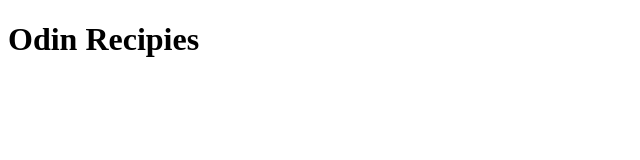
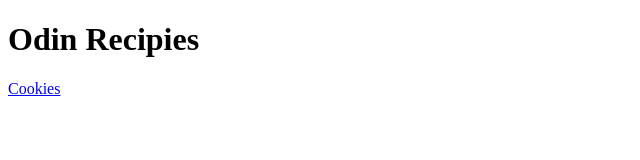
Before and after one commit to warrenklug21/odin-recipes, a plain HTML site: page index.html in a window 1280 px wide. Shown: the full height of the page, 0-640 px from the left. Drawn offline with Linux system fonts and the light colour scheme.

Commit message:
index updated with link to recipe

```diff
--- a/index.html
+++ b/index.html
@@ -7,5 +7,6 @@
 
     <body>
         <h1>Odin Recipies</h1>
+               <a href="recipes/cookies.html">Cookies</a>
     </body>
 </html>
```
